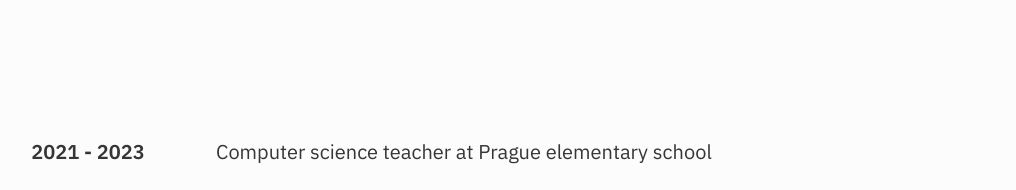
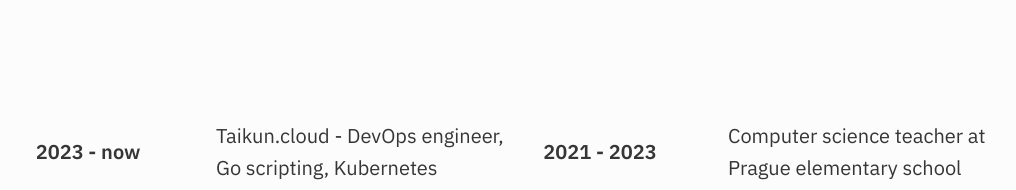
Before and after one commit to Smidra/rada.smid.io, a plain HTML site: page index.html in a window 1280 px wide. Shown: the part 1260-1450 px from the top of the page, without its empty margins (120-1136 px from the left). Drawn offline with Linux system fonts and the light colour scheme.

Commit message:
Update index.html

```diff
--- a/index.html
+++ b/index.html
@@ -145,6 +145,20 @@
         <div class="flex-none xl:w-32"></div>
         <div class="flex-grow text-c-med-gray text-xl leading-8">
             <div class="flex flex-col md:flex-row md:h-14 group mb-8 md:mb-0 mr-4 md:mr-0">
+                <div class="flex-none w-40 text-xl font-bold md:group-hover:bg-white md:group-hover:text-black py-1.5 px-5 h-full">
+                    <div class="flex items-center justify-center h-full">
+                        <div>
+                            2023 - now
+                        </div>
+                    </div>
+                </div>
+                <div class="flex-auto lg:w-4/6 xl:w-3/5 h-full md:group-hover:bg-white md:group-hover:text-black">
+                    <div class="flex items-center h-full pl-6 md:pl-12">
+                        <div>
+                            Taikun.cloud - DevOps engineer, Go scripting, Kubernetes
+                        </div>
+                    </div>
+                </div>
                 <div class="flex-none w-40 text-xl font-bold md:group-hover:bg-white md:group-hover:text-black py-1.5 px-5 h-full">
                     <div class="flex items-center justify-center h-full">
                         <div>
```
